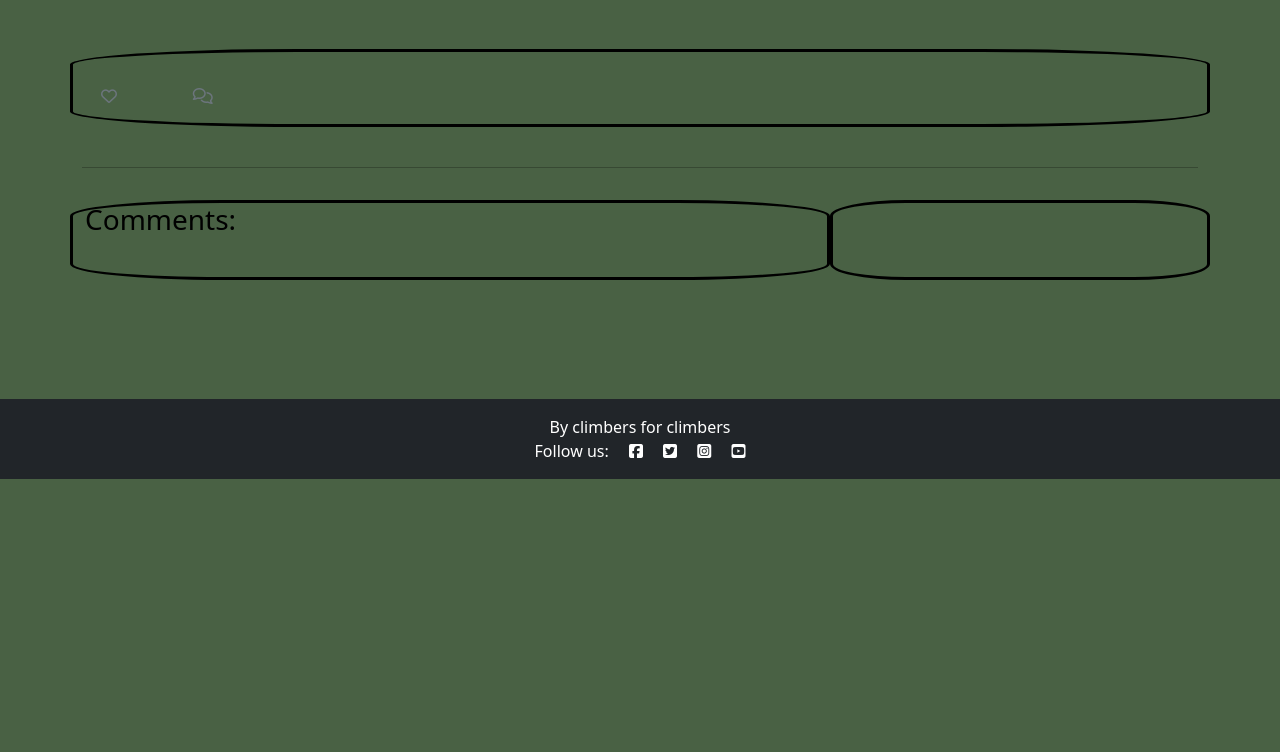
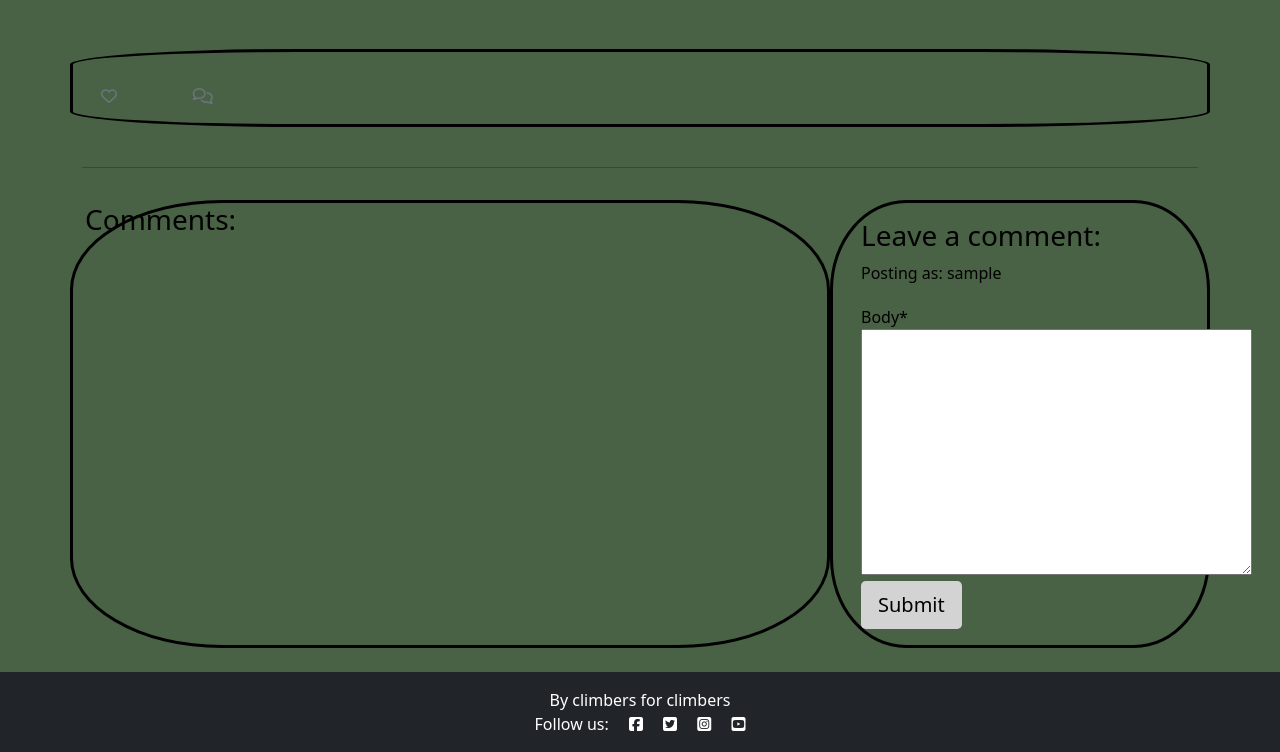
Before and after one commit to jessicarydberg/SocialClimbing, a Django app: template templates/event.html in a window 1280 px wide. Shown: the part 321-1073 px from the top of the page. Before the commit the page ends 800 px from the top, so only its background shows below. Run offline with Django 3.2, Linux system fonts and the light colour scheme; the template is opened without the code that fills it: values that come from a table or form of the project are taken from there, others are empty; the visitor is signed in with stand-in values (Sample User, id 1); some libraries are stand-ins or nearby versions.

Commit message:
Add feature for commenting

```diff
--- a/requirements.txt
+++ b/requirements.txt
@@ -4,6 +4,7 @@ dj-database-url==0.5.0
 dj3-cloudinary-storage==0.0.6
 Django==3.2.13
 django-allauth==0.51.0
+django-crispy-forms==1.14.0
 django-summernote==0.8.20.0
 gunicorn==20.1.0
 oauthlib==3.2.0
--- /dev/null
+++ b/social/forms.py
@@ -0,0 +1,8 @@
+from .models import Comment
+from django import forms
+
+
+class CommentForm(forms.ModelForm):
+    class Meta:
+        model = Comment
+        fields = ('body',)
--- a/social/views.py
+++ b/social/views.py
@@ -1,6 +1,7 @@
 from django.shortcuts import render, get_object_or_404
 from django.views import generic, View
 from .models import Event
+from .forms import CommentForm
 
 
 class EventList(generic.ListView):
@@ -26,6 +27,7 @@ class EventDetail(View):
             {
                 "event": event,
                 "comments": comments,
-                "attended": attended
+                "attended": attended,
+                "comment_form": CommentForm()
             },
         )
--- a/socialclimbing/settings.py
+++ b/socialclimbing/settings.py
@@ -50,6 +50,7 @@ INSTALLED_APPS = [
     'django.contrib.staticfiles',
     'cloudinary',
     'django_summernote',
+    'crispy_forms',
     'social',
 ]
 
@@ -57,6 +58,8 @@ SITE_ID = 1
 
 LOGIN_REDIRECT_URL = '/'
 LOGOUT_REDIRECT_URL = '/'
+
+CRIPSY_TEMPLATE_PACK = 'bootstrap4'
 
 MIDDLEWARE = [
     'django.middleware.security.SecurityMiddleware',
--- a/templates/event.html
+++ b/templates/event.html
@@ -1,4 +1,6 @@
 {% extends 'base.html' %} {% block content %}
+
+{% load crispy_forms_tags %}
 
 <div class="masthead">
     <div class="container">
@@ -77,7 +79,17 @@
         </div>
         <div class="col-md-4 card mb-4  mt-3 ">
             <div class="card-body">
-                <!-- For later -->
+                {% if user.is_authenticated %}
+
+                <h3>Leave a comment:</h3>
+                <p>Posting as: {{ user.username }}</p>
+                <form method="post" style="margin-top: 1.3em">
+                    {{ comment_form | crispy }}
+                    {% csrf_token %}
+                    <button type="submit" class="btn btn-signup btn-lg">Submit</button>
+                </form>
+
+                {% endif %}
             </div>
         </div>
     </div>
```
